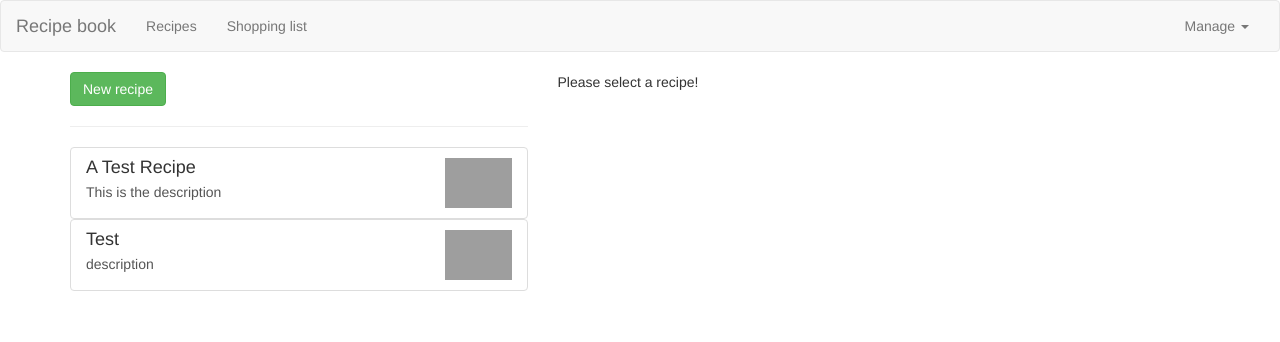
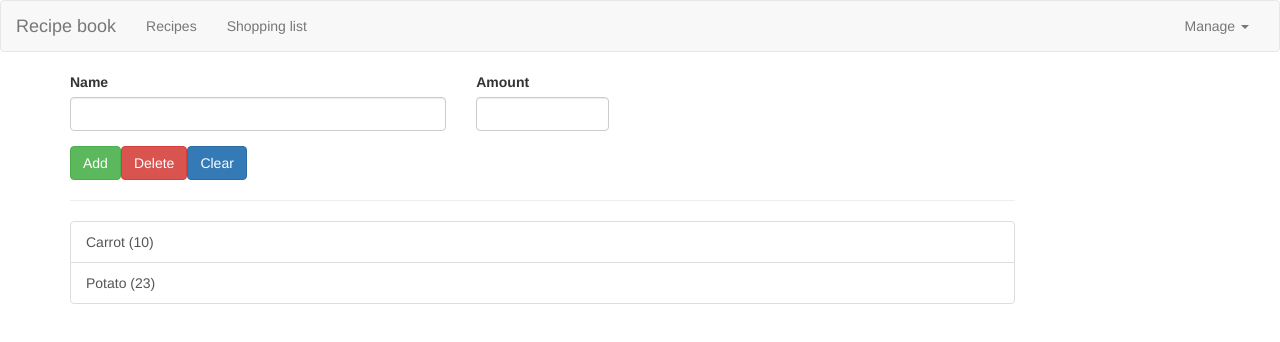
Before and after one commit to sebastianpopa/ng_app, an Angular app: page /shopping-list in a window 1280 px wide. Shown: the top 342 px of the page. Built offline with nearby package versions, Linux system fonts and the light colour scheme; grey boxes are pictures that could not be loaded.

Commit message:
Setting up Routes ( 12.2 )

```diff
--- /dev/null
+++ b/src/app/app-routing.module.ts
@@ -0,0 +1,19 @@
+import { NgModule } from '@angular/core';
+import { Routes, RouterModule } from '@angular/router';
+
+import { RecipesComponent } from './recipes/recipes.component';
+import { ShoppingListComponent } from './shopping-list/shopping-list.component';
+
+const appRoutes: Routes = [
+    { path: '', redirectTo: '/recipes', pathMatch: 'full'},
+    { path: 'recipes', component: RecipesComponent },
+    { path: 'shopping-list', component: ShoppingListComponent },
+];
+
+@NgModule({
+    imports: [RouterModule.forRoot(appRoutes)],
+    exports: [RouterModule]
+})
+export class AppRoutingModule {
+
+}
--- a/src/app/app.component.html
+++ b/src/app/app.component.html
@@ -2,8 +2,9 @@
 <div class="container">
     <div class="row">
         <div class="col-md-12">
-            <app-recipes *ngIf="loadedFeature === 'recipes'"></app-recipes>
-            <app-shopping-list *ngIf="loadedFeature !== 'recipes'"></app-shopping-list>
+            <!-- <app-recipes *ngIf="loadedFeature === 'recipes'"></app-recipes>
+            <app-shopping-list *ngIf="loadedFeature !== 'recipes'"></app-shopping-list> -->
+            <router-outlet></router-outlet>
         </div>
     </div>
 </div>
--- a/src/app/app.module.ts
+++ b/src/app/app.module.ts
@@ -12,6 +12,7 @@ import { ShoppingListComponent } from './shopping-list/shopping-list.component';
 import { ShoppingEditComponent } from './shopping-list/shopping-edit/shopping-edit.component';
 import { DropdownDirective } from './shared/dropdown.directive';
 import { ShoppingListService } from './shopping-list/shopping-list.service';
+import { AppRoutingModule } from './app-routing.module';
 
 @NgModule({
   declarations: [
@@ -27,7 +28,8 @@ import { ShoppingListService } from './shopping-list/shopping-list.service';
   ],
   imports: [
     BrowserModule,
-    FormsModule
+    FormsModule,
+    AppRoutingModule,
   ],
   providers: [ShoppingListService],
   bootstrap: [AppComponent]
```
